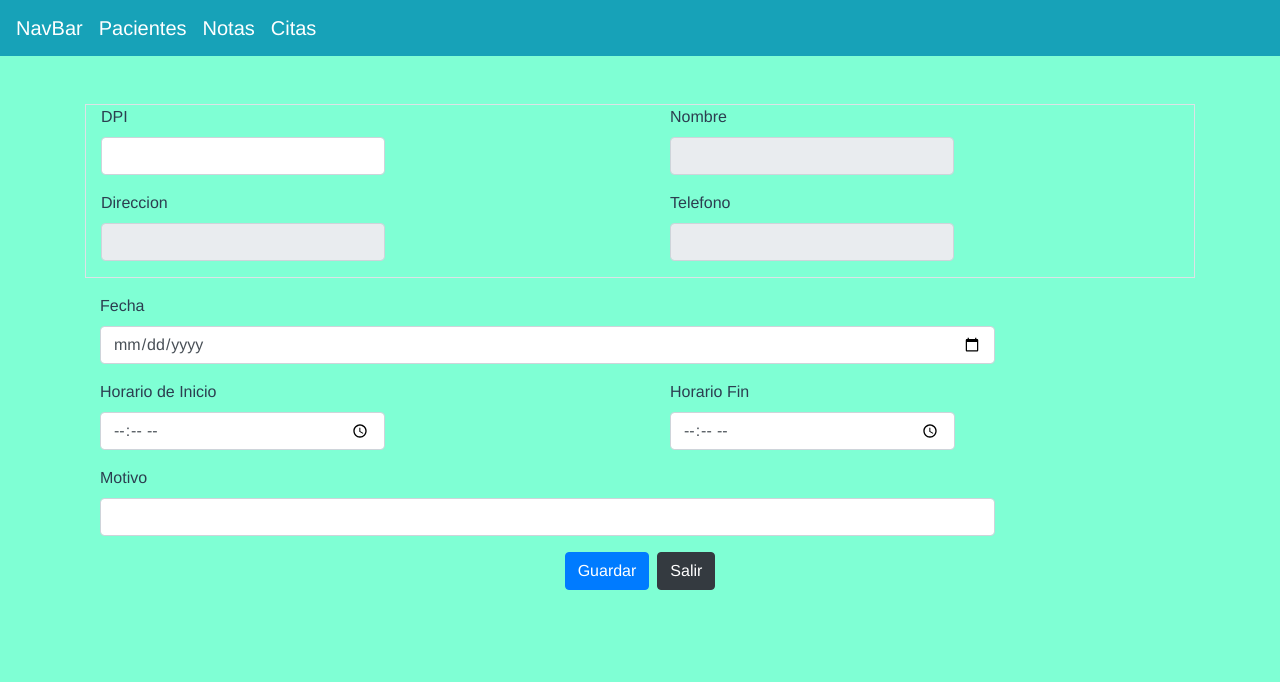
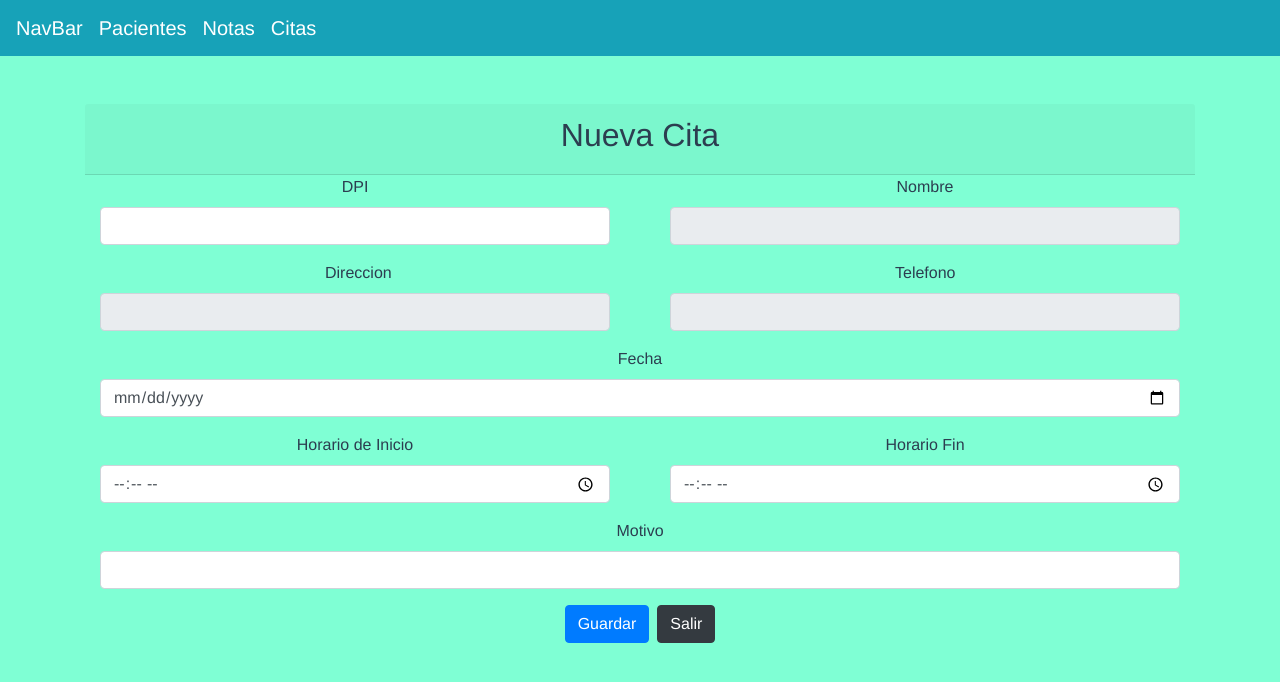
Before and after one commit to EdvinPacheco03/consumir-api-vue, a Vue app: page /citas/new-dating in a window 1280 px wide. Shown: the top 682 px of the page. Built offline with nearby package versions, Linux system fonts and the light colour scheme.

Commit message:
Se agregaron estilos y valicaciones al modulo de citas

```diff
--- a/src/views/citas/All-dating.vue
+++ b/src/views/citas/All-dating.vue
@@ -7,7 +7,7 @@
                 <button class="btn btn-primary" v-on:click="nuevo()" >Nueva Cita</button>
                 <br><br>
 
-                <table class="table table-hover" v-if="cant !== 0">
+                <table class="table table-hover" id="tabla" v-if="cant !== 0">
                     <thead>
                         <tr>
                             <th scope="col">ID</th>
@@ -21,11 +21,11 @@
                     <tbody>
                         <tr v-for="cita in Listacitas" :key="cita.CitaId" v-on:click="editar(cita.CitaId)">
                             <th scope="row">{{ cita.CitaId}}</th>
-                            <td>{{ cita.Estado }}</td>
-                            <td>{{ cita.Fecha }}</td>
-                            <td>{{ cita.Motivo }}</td>
-                            <td>{{ cita.Nombre }}</td>
-                            <a class="btn btn-success" title="Mas detalles" type="button" :key="cita.CitaId" v-on:click="editar(cita.CitaId)" >Mas detalles</a>
+                            <td data-th="Estado">{{ cita.Estado }}</td>
+                            <td data-th="Fecha">{{ cita.Fecha }}</td>
+                            <td data-th="Motivo">{{ cita.Motivo }}</td>
+                            <td data-th="Nombre">{{ cita.Nombre }}</td>
+                            <td data-th="Acciones"><a class="btn btn-success mb-2" title="Mas detalles" type="button" :key="cita.CitaId" v-on:click="editar(cita.CitaId)" >Mas detalles<img src="@/assets/font-selection-editor.png" width="35px" alt=""></a></td>
                         </tr>
 
                     </tbody>
--- a/src/views/citas/Edit-dating.vue
+++ b/src/views/citas/Edit-dating.vue
@@ -1,39 +1,39 @@
 <template>
         <div>
           <Header />
-          <div class="container">
+          <div class="container" id="formulario">
                 <form action="" class="form-horizontal">
                     <!-- Datos para obtener el paciente -->
                      <div class="form-group border">
                         <div class="col">
                             <h4 class="text-muted">Informacion del Paciente</h4>
-                          </div>
-                        <div class="form-group left row">
+                        </div>
+                        <div class="form-group row">
                           <div class="col">
                             <input type="hidden" class="form-control" name="idpaciente" id="idpaciente" v-model="formp.idpaciente">
                                 <label for="" class="control-label col-sm-3">DPI</label>
-                                <div class="col-sm-7">
-                                    <input type="text" class="form-control" name="dpi" id="dpi" v-model="form.dpiP" v-on:change="buscar()">
+                                <div class="col-sm-12">
+                                    <input type="text" class="form-control" name="dpi" id="dpi" v-model="form.dpiP" v-on:keyup="buscar()">
                                 </div>
                           </div>
                           <div class="col">
                             <label for="" class="control-label col-sm-5">Nombre</label>
-                            <div class="col-sm-7">
-                                <input type="text" class="form-control" name="nombre" id="nombre" v-model="formp.nombre">
+                            <div class="col-sm-12">
+                                <input type="text" class="form-control" name="nombre" id="nombre" v-model="formp.nombre" readonly>
                             </div>
                           </div>
                         </div>
-                        <div class="form-group left row">
+                        <div class="form-group row">
                             <div class="col">
                                 <label for="" class="control-label col-sm-2">Direccion</label>
-                                <div class="col-sm-7">
-                                    <input type="text" class="form-control" name="direccion" id="direccion" v-model="formp.direccion">
+                                <div class="col-sm-12">
+                                    <input type="text" class="form-control" name="direccion" id="direccion" v-model="formp.direccion" readonly>
                                 </div>
                             </div>
                             <div class="col">
                                 <label for="" class="control-label col-sm-2">Telefono</label>
-                                <div class="col-sm-7">
-                                    <input type="text" class="form-control" name="telefono" id="telefono" v-model="formp.telefono">
+                                <div class="col-sm-12">
+                                    <input type="text" class="form-control" name="telefono" id="telefono" v-model="formp.telefono" readonly>
                                 </div>
                             </div>
                         </div>
@@ -42,35 +42,35 @@
                     <div class="col">
                             <h4 class="text-muted">Informacion de la Cita</h4>
                           </div>
-                    <div class="form-group left">
+                    <div class="form-group">
                        <label for="" class="control-label col-sm-2">Fecha</label>
-                       <div class="col-sm-10">
+                       <div class="col-sm-12">
                           <input type="date" class="form-control" name="fecha" id="fecha" v-model="form.fecha">
                        </div>
                     </div>
-                    <div class="form-group left row">
+                    <div class="form-group row">
                         <div class="col">
                           <label for="" class="control-label col-sm-5">Horario de Inicio</label>
-                          <div class="col-sm-7">
+                          <div class="col-sm-12">
                               <input type="time" class="form-control" name="horaI" id="horaI" v-model="form.horarioIn">
                           </div>
                         </div>
                         <div class="col">
                             <label for="" class="control-label col-sm-3">Horario Fin</label>
-                            <div class="col-sm-7">
+                            <div class="col-sm-12">
                                 <input type="time" class="form-control" name="horaF" id="horaF" v-model="form.horarioFn">
                             </div>
                         </div>
                     </div>
-                    <div class="form-group left">
+                    <div class="form-group">
                         <label for="" class="control-label col-sm-2">Motivo</label>
-                        <div class="col-sm-10">
+                        <div class="col-sm-12">
                             <input type="text" class="form-control" name="motivo" id="motivo" v-model="form.motivo">
                         </div>
                     </div>
                     <div class="form-group">
                       <button type="button" class="btn btn-primary mr-2" v-on:click="editar()" >Editar</button>
-                      <button type="button" class="btn btn-primary mr-2" v-on:click="eliminar()" >Eliminar</button>
+                      <button type="button" class="btn btn-danger mr-2" v-on:click="eliminar()" >Eliminar</button>
                       <button type="button" class="btn btn-dark margen" v-on:click="salir()"  >Salir</button>
                     </div>
                 </form>
--- a/src/views/citas/New-dating.vue
+++ b/src/views/citas/New-dating.vue
@@ -1,64 +1,68 @@
 <template>
         <div>
           <Header />
-          <div class="container">
+
+          <div class="container" id="formulario">
                 <form action="" class="form-horizontal">
+                    <div class="card-header">
+                        <h2 class="h2">Nueva Cita</h2>
+                    </div>
                     <!-- Datos para obtener el paciente -->
-                    <div class="form-group border">
-                        <div class="form-group left row">
+                    <div class="form-group">
+                        <div class="form-group row">
                         <div class="col">
                             <input type="hidden" class="form-control" name="idpaciente" id="idpaciente" v-model="formp.idpaciente">
                                 <label for="" class="control-label col-sm-3">DPI</label>
-                                <div class="col-sm-7">
+                                <div class="col-sm-12">
                                     <input type="text" class="form-control" name="dpi" id="dpi" v-on:change="buscar()">
                                 </div>
                             </div>
                             <div class="col">
                             <label for="" class="control-label col-sm-5">Nombre</label>
-                            <div class="col-sm-7">
+                            <div class="col-sm-12">
                                 <input type="text" class="form-control" name="nombre" id="nombre" v-model="formp.nombre" readonly>
                             </div>
                             </div>
                         </div>
-                        <div class="form-group left row">
+                        <div class="form-group row">
                             <div class="col">
                                 <label for="" class="control-label col-sm-2">Direccion</label>
-                                <div class="col-sm-7">
+                                <div class="col-sm-12">
                                     <input type="text" class="form-control" name="direccion" id="direccion" v-model="formp.direccion" readonly>
                                 </div>
                             </div>
                             <div class="col">
                                 <label for="" class="control-label col-sm-2">Telefono</label>
-                                <div class="col-sm-7">
+                                <div class="col-sm-12">
                                     <input type="text" class="form-control" name="telefono" id="telefono" v-model="formp.telefono" readonly>
                                 </div>
                             </div>
                         </div>
                     </div>
                   <!-- Datos para la Cita -->
-                    <div class="form-group left">
+                    <div class="form-group">
                        <label for="" class="control-label col-sm-2">Fecha</label>
-                       <div class="col-sm-10">
+                       <div class="col-sm-12">
                           <input type="date" class="form-control" name="fecha" id="fecha" v-model="form.fecha">
                        </div>
                     </div>
-                    <div class="form-group left row">
+                    <div class="form-group row">
                         <div class="col">
                           <label for="" class="control-label col-sm-5">Horario de Inicio</label>
-                          <div class="col-sm-7">
+                          <div class="col-sm-12">
                               <input type="time" class="form-control" name="horaI" id="horaI" v-model="form.horarioIn">
                           </div>
                         </div>
                         <div class="col">
                             <label for="" class="control-label col-sm-3">Horario Fin</label>
-                            <div class="col-sm-7">
+                            <div class="col-sm-12">
                                 <input type="time" class="form-control" name="horaF" id="horaF" v-model="form.horarioFn">
                             </div>
                         </div>
                     </div>
-                    <div class="form-group left">
+                    <div class="form-group">
                         <label for="" class="control-label col-sm-2">Motivo</label>
-                        <div class="col-sm-10">
+                        <div class="col-sm-12">
                             <input type="text" class="form-control" name="motivo" id="motivo" v-model="form.motivo">
                         </div>
                     </div>
@@ -104,7 +108,8 @@ export default {
   methods:{
       buscar(){
           let dpi = document.getElementById("dpi").value;
-          axios.get("http://localhost/Apiproyect/pacientes?dpi="+ dpi)
+          let iduser = localStorage.getItem("usuario");
+          axios.get("http://localhost/Apiproyect/pacientes?dpi="+ dpi + "&idusuario="+ iduser)
           .then( data =>{
               console.log(data);
               this.formp.idpaciente = data.data[0].PacienteId;
```
